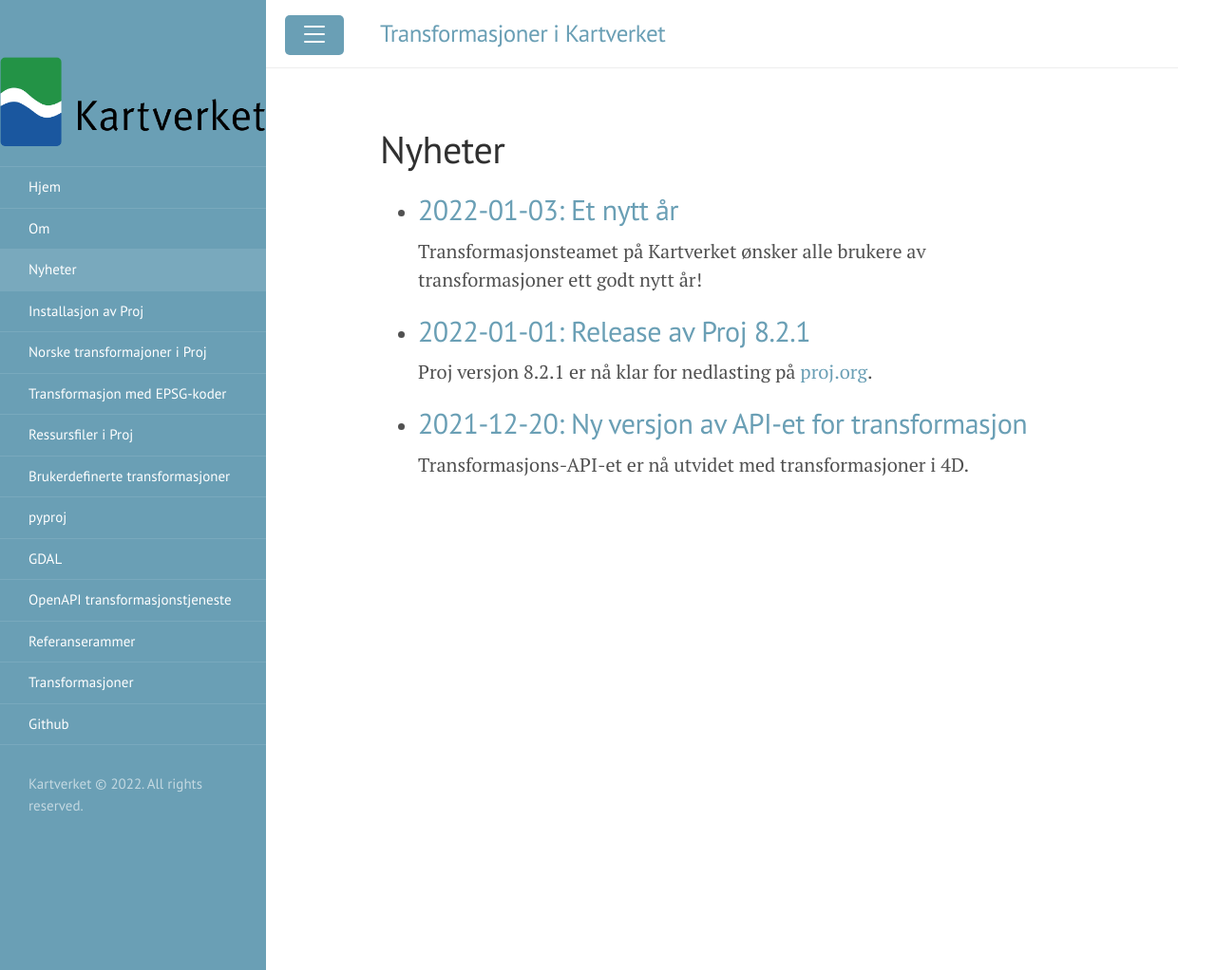
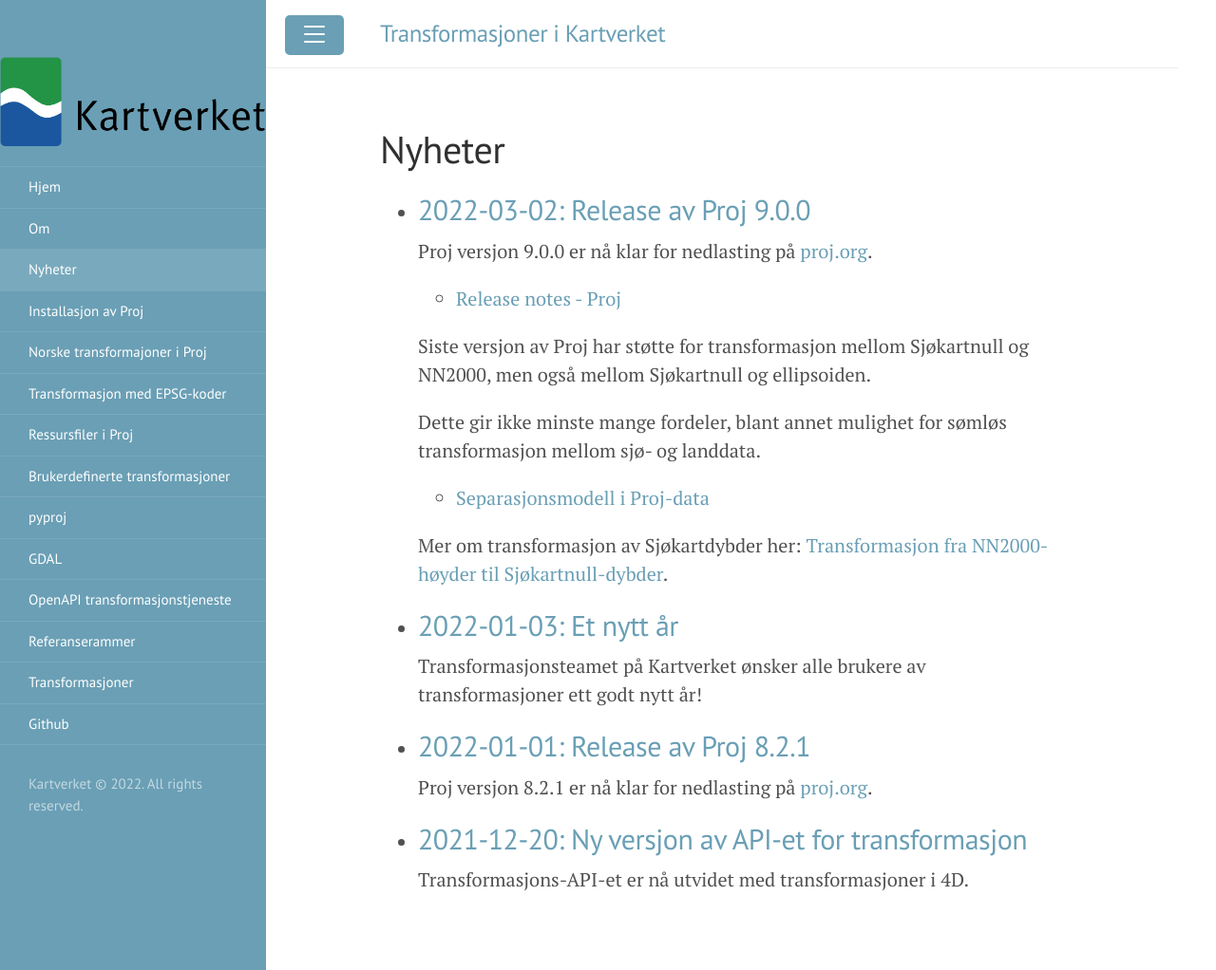
Before and after one commit to kartverket/transformasjoner, a Jekyll site: the page built from _pages/blogg.md, in a window 1280 px wide and 1022 px high. Shown: the whole window at 95% size. Built offline with Jekyll 4.4.1, drawn with Linux system fonts in a browser that asks for light colours.

Commit message:
Rebasing

```diff
--- a/_pages/epsg_codes.md
+++ b/_pages/epsg_codes.md
@@ -33,7 +33,8 @@
 | ETRS89 NTM 5-30 NN2000  | EPSG      |   5945-5970 |                                  |
 | NN2000                  | EPSG      |        5941 | Vertialt datum. Bruk heller 5942 |
 | NN54                    | EPSG      |        5776 | Vertialt datum. Bruk heller 6144 |
-| CD Norway Depth         | EPSG      |        9672 | Under arbeid                     |
+| CD Norway Depth         | EPSG      |        9672 | (Sjøkartnull)                    |
+| ETRS89 geogr. CD Norway | EPSG      |        9883 |                                  |
 | NGO48 geografisk 2D     | EPSG      |        4273 |                                  |
 | NGO48 akse I-VIII       | EPSG      | 27391-27398 |                                  |
 | ITRF2014 geosentrisk    | EPSG      |        7789 |                                  |
@@ -81,6 +82,18 @@
 
 ``cs2cs EPSG:7789 EPSG:4936 --area EPSG:1080``
 
+#### Transformasjon fra NN2000-høyder til Sjøkartnull-dybder
+
+Fra og med Proj 9.0.0 er det mulig å transformere sømløst mellom NN2000 og Sjøkartnull
+
+Transformasjon fra NN2000-høyder til Sjøkartnull-dybder:
+
+``cs2cs -d 4 EPSG:4258+EPSG:5941 EPSG:4258+EPSG:9672``
+
+Eller som kortform:
+
+``cs2cs -d 4 EPSG:5942 EPSG:9883``
+
 
 #### Transformasjon med egendefinerte sammensatte referanserammer
 
--- /dev/null
+++ b/_posts/2022-03-02-Proj-9.0.0-release.md
@@ -0,0 +1,17 @@
+---
+layout: post
+title: Release av Proj 9.0.0
+author: Sveinung Himle
+---
+
+Proj versjon 9.0.0 er nå klar for nedlasting på [proj.org](https://proj.org/).
+
+* [Release notes - Proj](https://proj.org/news.html#release-notes)
+
+Siste versjon av Proj har støtte for transformasjon mellom Sjøkartnull og NN2000, men også mellom Sjøkartnull og ellipsoiden.
+
+Dette gir ikke minste mange fordeler, blant annet mulighet for sømløs transformasjon mellom sjø- og landdata.
+
+* [Separasjonsmodell i Proj-data](https://cdn.proj.org/no_kv_CD_above_Ell_ETRS89_v2021a.tif)
+
+Mer om transformasjon av Sjøkartdybder her: [Transformasjon fra NN2000-høyder til Sjøkartnull-dybder](../_pages/epsg_codes#transformasjon-fra-nn2000-høyder-til-sjøkartnull-dybder).
```
Also changed, not shown: _pages/pyproj.md (+1 -1 lines).
